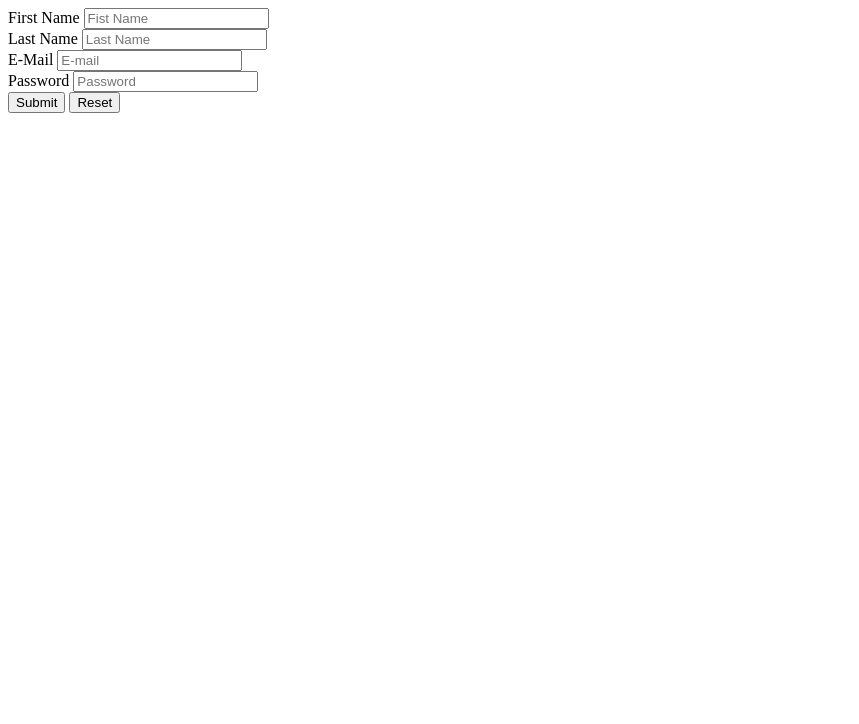
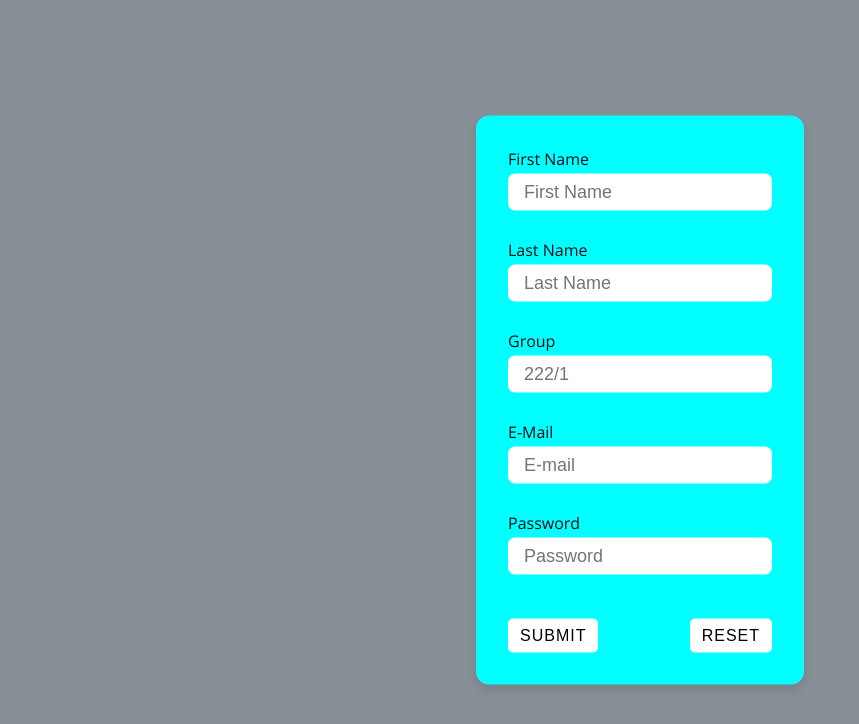
Before and after one commit to IvanoiuPetrut/Project-Selector, a PHP site: page /register.html in a window 1280 px wide. Shown: the top 724 px of the page, without its empty margins (0-859 px from the left). Run offline with PHP 8.4, Linux system fonts and the light colour scheme.

Commit message:
styled register page

```diff
--- a/register.html
+++ b/register.html
@@ -4,7 +4,10 @@
     <meta charset="UTF-8" />
     <meta http-equiv="X-UA-Compatible" content="IE=edge" />
     <meta name="viewport" content="width=device-width, initial-scale=1.0" />
-    <title>Project Selector - Log in</title>
+    <link rel="stylesheet" href="styles/general.css" />
+    <link rel="stylesheet" href="styles/colors.css" />
+    <link rel="stylesheet" href="styles/register.css" />
+    <title>Project Selector - Register</title>
   </head>
   <body>
     <form
@@ -20,7 +23,7 @@
           type="text"
           name="first_name"
           id="first_name"
-          placeholder="Fist Name"
+          placeholder="First Name"
         />
       </div>
       <div class="form__field">
@@ -31,6 +34,16 @@
           name="last_name"
           id="last_name"
           placeholder="Last Name"
+        />
+      </div>
+      <div class="form__field">
+        <label class="form__label" for="group">Group</label>
+        <input
+          class="form__input"
+          type="text"
+          name="group"
+          id="group"
+          placeholder="222/1"
         />
       </div>
       <div class="form__field">
@@ -53,8 +66,10 @@
           placeholder="Password"
         />
       </div>
-      <button type="submit" class="form__button">Submit</button>
-      <button type="reset" class="form__button">Reset</button>
+      <div class="form__field--btn">
+        <button type="submit" class="form__button btn">Submit</button>
+        <button type="reset" class="form__button btn">Reset</button>
+      </div>
     </form>
   </body>
 </html>
--- /dev/null
+++ b/styles/general.css
@@ -0,0 +1,37 @@
+@import url("https://fonts.googleapis.com/css2?family=Open+Sans:wght@300;400;500;700&display=swap");
+
+* {
+  box-sizing: border-box;
+  margin: 0;
+  padding: 0;
+}
+
+html {
+  font-size: 62.5%;
+}
+
+body {
+  font-family: "Open Sans", sans-serif;
+  font-size: 1.6rem;
+  background-color: var(--bg);
+  color: var(--gray3);
+}
+
+.container {
+  max-width: 114rem;
+  margin: 0 auto;
+}
+
+.heading--primary {
+  font-size: 6.1rem;
+}
+
+.heading--secondary {
+  font-size: 4.8rem;
+}
+
+.btn {
+  border: none;
+  background-color: transparent;
+  cursor: pointer;
+}
--- /dev/null
+++ b/styles/register.css
@@ -0,0 +1,61 @@
+form {
+  background-color: aqua;
+  /* max-width: 40rem; */
+  box-shadow: 0 0.5rem 1rem rgba(0, 0, 0, 0.1);
+
+  display: flex;
+  flex-direction: column;
+  align-items: center;
+  gap: 2.8rem;
+  /* justify-content: center; */
+  border-radius: 13px;
+  padding: 3.2rem 3.2rem;
+
+  position: fixed;
+  top: 50%;
+  left: 50%;
+  transform: translate(-50%, -50%);
+}
+
+.form__field {
+}
+
+.form__field--btn {
+  width: 100%;
+
+  display: flex;
+  justify-content: space-between;
+
+  margin-top: 1.6rem;
+}
+
+.form__label {
+  display: block;
+  font-size: 1.6rem;
+  font-weight: 300;
+  margin-bottom: 0.4rem;
+}
+
+.form__input {
+  padding: 0.8rem 1.6rem;
+  font-size: 1.8rem;
+  border: none;
+  border-radius: 7px;
+  width: 100%;
+}
+
+.form__button {
+  font-size: 1.6rem;
+  letter-spacing: 1px;
+  text-transform: uppercase;
+  padding: 0.8rem 1.2rem;
+  background-color: #fff;
+  border-radius: 5px;
+  transition: all 0.3s ease-in-out;
+}
+
+.form__button:hover,
+.form__button:active {
+  background-color: var(--primary);
+  color: #fff;
+}
```
Also changed, not shown: insert_data_from_form.php (+7 -2 lines), projects.php (+4 -4 lines), styles/projects.css (renamed from styles/style.css, +0 -30 lines).
